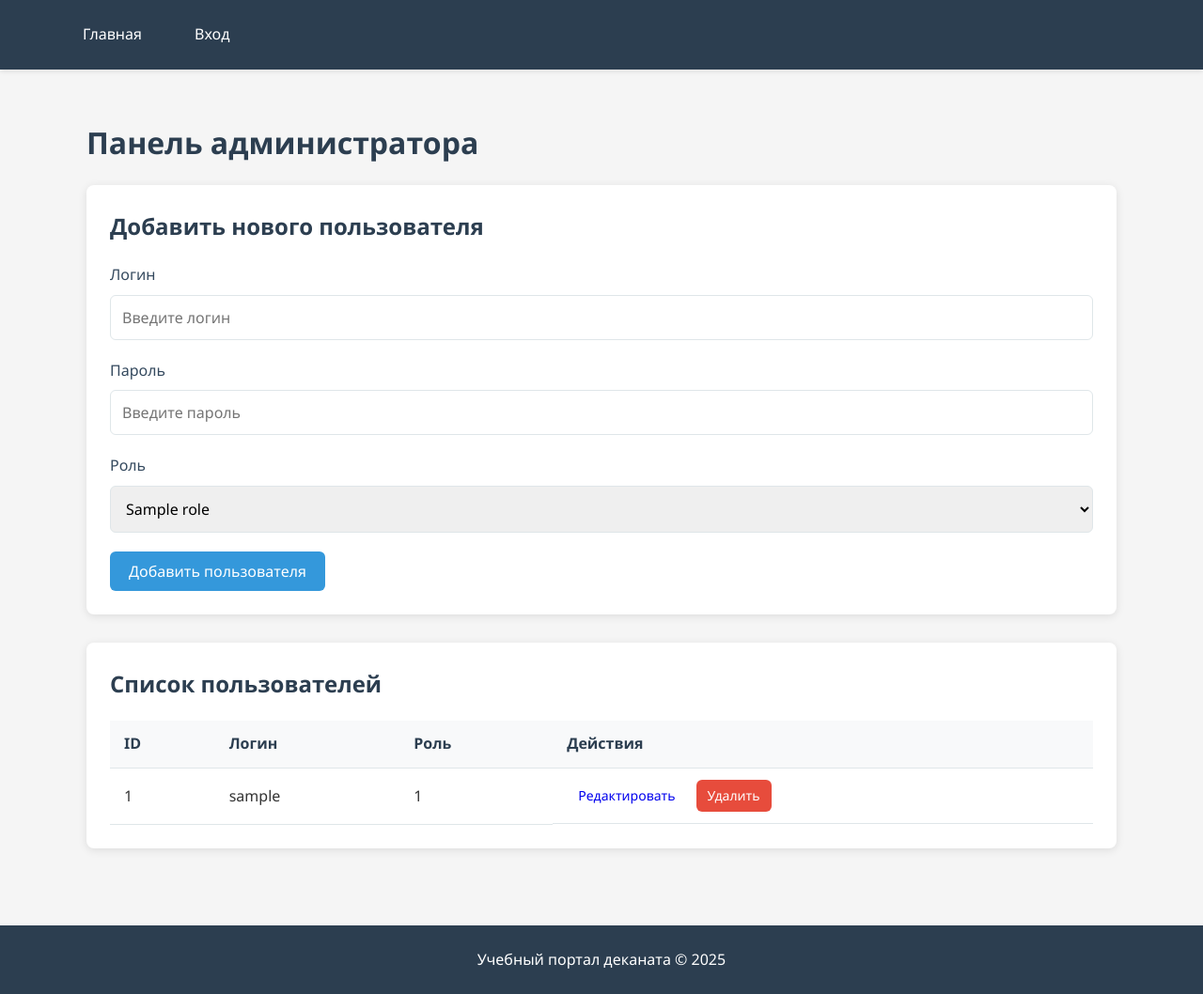
After one commit to mironova2056/practos_back_1, a PHP site: template views/site/admin/dashboard.php in a window 1280 px wide. The commit adds this page. Shown: the whole page at 94% size. Run offline with PHP 8.4, Linux system fonts and the light colour scheme; the template is opened without the code that fills it: most values are stand-ins (such as "Sample title", 1, 10 or a date in 2020); data that the repository does not hold is empty.

Commit message:
add user

```diff
--- a/core/Src/Auth/IdentityInterface.php
+++ b/core/Src/Auth/IdentityInterface.php
@@ -3,7 +3,7 @@ namespace Src\Auth;
 
 interface IdentityInterface
 {
-    public function findIdentity(int $id);
+    public function findIdentity(int $user_id);
 
     public function getId(): int;
 
--- a/routes/web.php
+++ b/routes/web.php
@@ -4,6 +4,7 @@ use Src\Route;
 
 Route::add('GET', '/hello', [Controller\Site::class, 'hello'])
     ->middleware('auth');
-Route::add(['GET', 'POST'], '/signup', [Controller\Site::class, 'signup']);
 Route::add(['GET', 'POST'], '/login', [Controller\Site::class, 'login']);
 Route::add('GET', '/logout', [Controller\Site::class, 'logout']);
+Route::add('GET', '/admin', [Controller\Site::class, 'adminDashboard']);
+Route::add('POST', '/admin', [Controller\Site::class, 'adminDashboard']);
--- a/views/layouts/main.php
+++ b/views/layouts/main.php
@@ -1,33 +1,132 @@
-<!doctype html>
-<html lang="en">
+<!DOCTYPE html>
+<html lang="ru">
 <head>
     <meta charset="UTF-8">
-    <meta name="viewport"
-          content="width=device-width, user-scalable=no, initial-scale=1.0, maximum-scale=1.0, minimum-scale=1.0">
-    <meta http-equiv="X-UA-Compatible" content="ie=edge">
-    <title>Pop it MVC</title>
+    <meta name="viewport" content="width=device-width, initial-scale=1.0">
+    <title>Деканат | Учебный портал</title>
+    <style>
+        :root {
+            --primary-color: #2c3e50;
+            --secondary-color: #3498db;
+            --light-color: #ecf0f1;
+            --dark-color: #2c3e50;
+            --success-color: #27ae60;
+            --danger-color: #e74c3c;
+        }
+
+        * {
+            margin: 0;
+            padding: 0;
+            box-sizing: border-box;
+            font-family: 'Segoe UI', Tahoma, Geneva, Verdana, sans-serif;
+        }
+
+        body {
+            background-color: #f5f5f5;
+            color: #333;
+            line-height: 1.6;
+        }
+
+        header {
+            background-color: var(--primary-color);
+            color: white;
+            padding: 1rem 0;
+            box-shadow: 0 2px 5px rgba(0,0,0,0.1);
+        }
+
+        nav {
+            max-width: 1200px;
+            margin: 0 auto;
+            padding: 0 2rem;
+            display: flex;
+            justify-content: space-between;
+            align-items: center;
+        }
+
+        .nav-links {
+            display: flex;
+            gap: 1.5rem;
+        }
+
+        .nav-links a {
+            color: white;
+            text-decoration: none;
+            font-weight: 500;
+            padding: 0.5rem 1rem;
+            border-radius: 4px;
+            transition: all 0.3s ease;
+        }
+
+        .nav-links a:hover {
+            background-color: rgba(255,255,255,0.1);
+        }
+
+        .user-greeting {
+            display: flex;
+            align-items: center;
+            gap: 0.5rem;
+        }
+
+        .user-greeting::before {
+            content: "👤";
+        }
+
+        main {
+            max-width: 1200px;
+            margin: 2rem auto;
+            padding: 0 2rem;
+            min-height: calc(100vh - 200px);
+        }
+
+        footer {
+            background-color: var(--dark-color);
+            color: white;
+            text-align: center;
+            padding: 1.5rem 0;
+            margin-top: 2rem;
+        }
+
+        @media (max-width: 768px) {
+            nav {
+                flex-direction: column;
+                gap: 1rem;
+                padding: 1rem;
+            }
+
+            .nav-links {
+                flex-direction: column;
+                width: 100%;
+                gap: 0.5rem;
+            }
+
+            .nav-links a {
+                text-align: center;
+                padding: 0.8rem;
+            }
+        }
+    </style>
 </head>
 <body>
 <header>
     <nav>
-        <a href="<?= app()->route->getUrl('/hello') ?>">Главная</a>
-        <?php
-        if (!app()->auth::check()):
-            ?>
-            <a href="<?= app()->route->getUrl('/login') ?>">Вход</a>
-            <a href="<?= app()->route->getUrl('/signup') ?>">Регистрация</a>
-        <?php
-        else:
-            ?>
-            <a href="<?= app()->route->getUrl('/logout') ?>">Выход (<?= app()->auth::user()->name ?>)</a>
-        <?php
-        endif;
-        ?>
+        <div class="nav-links">
+            <a href="<?= app()->route->getUrl('/hello') ?>">Главная</a>
+            <?php if (!app()->auth::check()): ?>
+                <a href="<?= app()->route->getUrl('/login') ?>">Вход</a>
+            <?php else: ?>
+                <span class="user-greeting"><?= app()->auth::user()->name ?></span>
+                <a href="<?= app()->route->getUrl('/logout') ?>" class="logout-btn">Выход</a>
+            <?php endif; ?>
+        </div>
     </nav>
 </header>
+
 <main>
     <?= $content ?? '' ?>
 </main>
 
+<footer>
+    <p>Учебный портал деканата &copy; <?= date('Y') ?></p>
+</footer>
 </body>
 </html>
--- /dev/null
+++ b/views/site/admin/dashboard.php
@@ -0,0 +1,207 @@
+<style>
+    .admin-container {
+        max-width: 1200px;
+        margin: 0 auto;
+        padding: 20px;
+        font-family: 'Segoe UI', Tahoma, Geneva, Verdana, sans-serif;
+    }
+
+    h1, h2 {
+        color: #2c3e50;
+        margin-bottom: 20px;
+    }
+
+    .card {
+        background: white;
+        border-radius: 8px;
+        box-shadow: 0 2px 10px rgba(0,0,0,0.1);
+        padding: 25px;
+        margin-bottom: 30px;
+    }
+
+    .form-group {
+        margin-bottom: 20px;
+    }
+
+    .form-group label {
+        display: block;
+        margin-bottom: 8px;
+        font-weight: 500;
+        color: #34495e;
+    }
+
+    .form-group input,
+    .form-group select {
+        width: 100%;
+        padding: 12px;
+        border: 1px solid #dfe6e9;
+        border-radius: 6px;
+        font-size: 16px;
+        transition: border 0.3s;
+    }
+
+    .form-group input:focus,
+    .form-group select:focus {
+        border-color: #3498db;
+        outline: none;
+    }
+
+    .error {
+        color: #e74c3c;
+        font-size: 14px;
+        margin-top: 5px;
+        display: block;
+    }
+
+    .btn {
+        padding: 10px 20px;
+        border-radius: 6px;
+        cursor: pointer;
+        font-size: 16px;
+        transition: all 0.3s;
+        text-decoration: none;
+        display: inline-block;
+        border: none;
+    }
+
+    .btn-primary {
+        background: #3498db;
+        color: white;
+    }
+
+    .btn-primary:hover {
+        background: #2980b9;
+    }
+
+    .btn-sm {
+        padding: 6px 12px;
+        font-size: 14px;
+    }
+
+    .btn-danger {
+        background: #e74c3c;
+        color: white;
+    }
+
+    .btn-danger:hover {
+        background: #c0392b;
+    }
+
+    .alert {
+        padding: 15px;
+        border-radius: 6px;
+        margin-bottom: 20px;
+    }
+
+    .alert-success {
+        background: #d4edda;
+        color: #155724;
+    }
+
+    .alert-danger {
+        background: #f8d7da;
+        color: #721c24;
+    }
+
+    .user-table {
+        width: 100%;
+        border-collapse: collapse;
+    }
+
+    .user-table th, .user-table td {
+        padding: 12px 15px;
+        text-align: left;
+        border-bottom: 1px solid #dfe6e9;
+    }
+
+    .user-table th {
+        background: #f8f9fa;
+        font-weight: 600;
+        color: #2c3e50;
+    }
+
+    .user-table tr:hover {
+        background: #f8f9fa;
+    }
+
+    .action-buttons {
+        display: flex;
+        gap: 10px;
+    }
+</style>
+
+<div class="admin-container">
+    <h1>Панель администратора</h1>
+
+    <?php if ($success): ?>
+        <div class="alert alert-success"><?= $success ?></div>
+    <?php endif; ?>
+
+    <?php if ($error): ?>
+        <div class="alert alert-danger"><?= $error ?></div>
+    <?php endif; ?>
+
+    <div class="card">
+        <h2>Добавить нового пользователя</h2>
+
+        <form method="post">
+            <input type="hidden" name="createUser" value="1">
+
+            <div class="form-group">
+                <label>Логин</label>
+                <input type="text" name="login" required placeholder="Введите логин">
+                <?php if (isset($errors['login'])): ?>
+                    <span class="error"><?= $errors['login'] ?></span>
+                <?php endif; ?>
+            </div>
+
+            <div class="form-group">
+                <label>Пароль</label>
+                <input type="password" name="password" required placeholder="Введите пароль">
+                <?php if (isset($errors['password'])): ?>
+                    <span class="error"><?= $errors['password'] ?></span>
+                <?php endif; ?>
+            </div>
+
+
+            <div class="form-group">
+                <label>Роль</label>
+                <select name="id_role" required>
+                    <?php foreach ($roles as $role): ?>
+                        <option value="<?= $role->id ?>"><?= $role->name ?></option>
+                    <?php endforeach; ?>
+                </select>
+            </div>
+
+            <button type="submit" class="btn btn-primary">Добавить пользователя</button>
+        </form>
+    </div>
+
+    <div class="card">
+        <h2>Список пользователей</h2>
+
+        <table class="user-table">
+            <thead>
+            <tr>
+                <th>ID</th>
+                <th>Логин</th>
+                <th>Роль</th>
+                <th>Действия</th>
+            </tr>
+            </thead>
+            <tbody>
+            <?php foreach ($users as $user): ?>
+                <tr>
+                    <td><?= $user->id_user ?></td>
+                    <td><?= $user->login ?></td>
+                    <td><?= $user->id_role?></td>
+                    <td class="action-buttons">
+                        <a href="/admin/edit/<?= $user->id_user ?>" class="btn btn-sm">Редактировать</a>
+                        <a href="/admin/delete/<?= $user->id_user ?>" class="btn btn-sm btn-danger">Удалить</a>
+                    </td>
+                </tr>
+            <?php endforeach; ?>
+            </tbody>
+        </table>
+    </div>
+</div>
```
Also changed, not shown: app/Controller/Site.php (+104 -13 lines), app/Model/Post.php (deleted, +0 -12 lines), app/Model/Role.php (added, +25 -0 lines), app/Model/User.php (+16 -7 lines), core/Src/Auth/Auth.php (+15 -8 lines), views/site/login.php (+31 -12 lines), views/site/post.php (deleted, +0 -8 lines), views/site/signup.php (deleted, +0 -8 lines), 1 other file.
